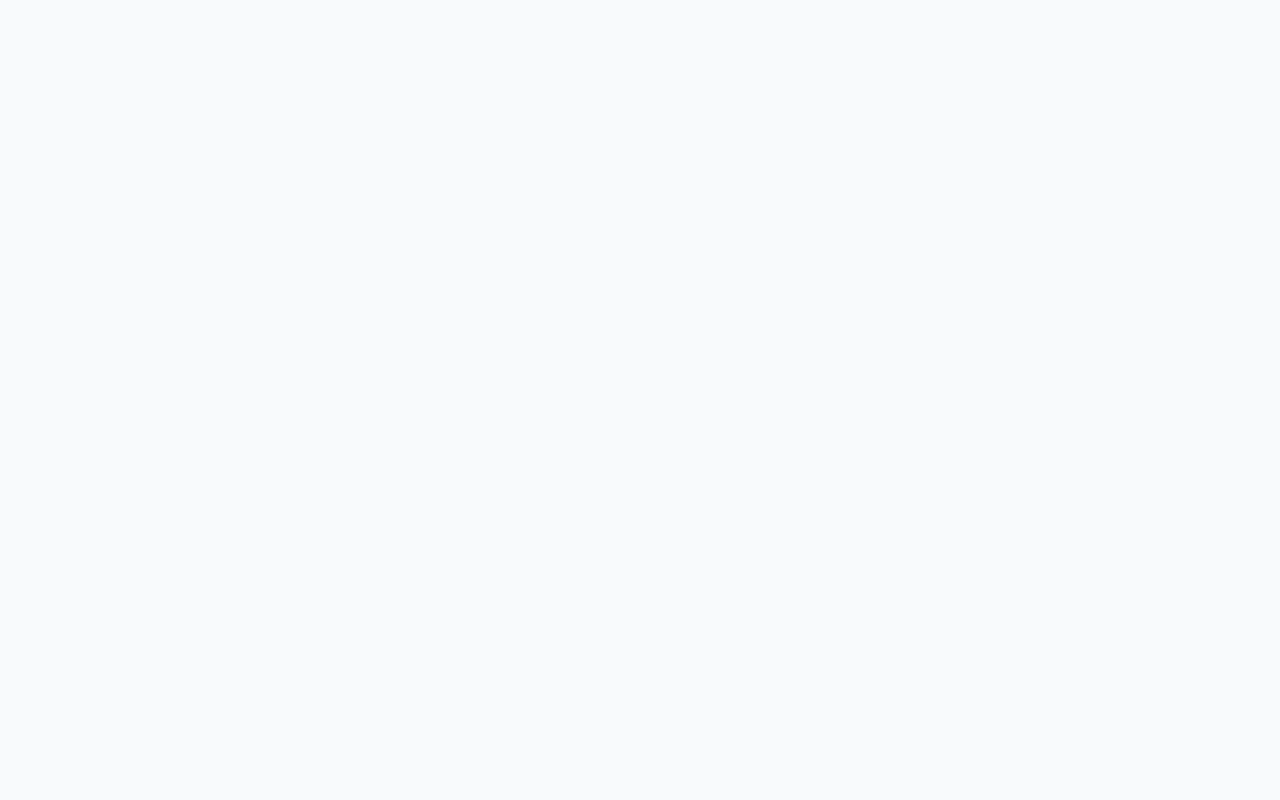
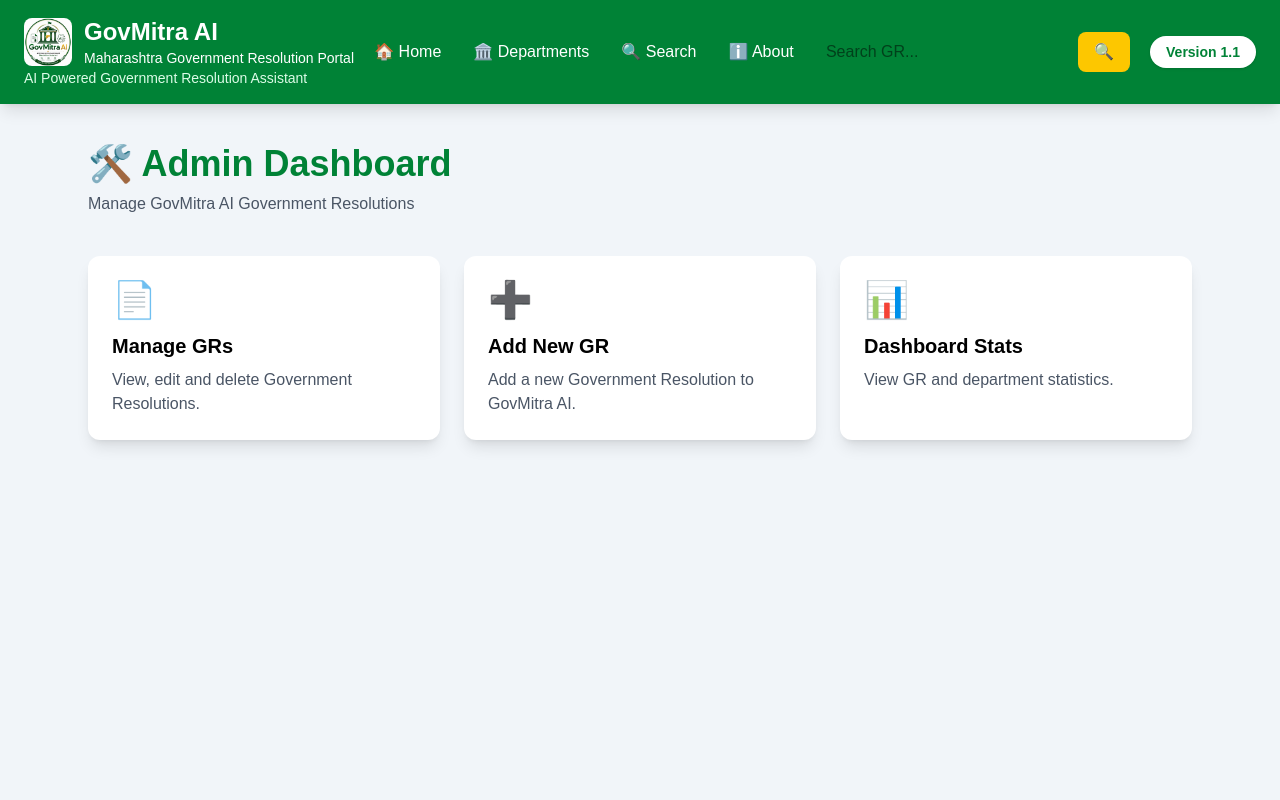
Before and after one commit to cmrathod64-ctrl/govmitra-ai, a React (Vite) app: page /admin in a window 1280 px wide. Before the commit this address had no page. Shown: the top 800 px of the page. Built offline with nearby package versions, Linux system fonts and the light colour scheme; the HTML template or start-up script is replaced by a standard one.

Commit message:
Version 1.6 - Admin Dashboard Started

```diff
--- a/src/App.jsx
+++ b/src/App.jsx
@@ -5,6 +5,7 @@ import About from "./pages/About";
 import Departments from "./pages/Departments";
 import DepartmentDetails from "./pages/DepartmentDetails";
 import Search from "./pages/Search";
+import Admin from "./pages/Admin";
 
 function App() {
   return (
@@ -14,6 +15,7 @@ function App() {
       <Route path="/departments" element={<Departments />} />
       <Route path="/departments/:name" element={<DepartmentDetails />} />
       <Route path="/search" element={<Search />} />
+      <Route path="/admin" element={<Admin />} />
 
     </Routes>
   );
--- /dev/null
+++ b/src/pages/Admin.jsx
@@ -0,0 +1,62 @@
+import Navbar from "../components/Navbar";
+import Footer from "../components/Footer";
+
+function Admin() {
+  return (
+    <>
+      <Navbar />
+
+      <div className="min-h-screen bg-slate-100">
+        <div className="max-w-6xl mx-auto px-6 py-10">
+
+          <h1 className="text-4xl font-bold text-green-700">
+            🛠️ Admin Dashboard
+          </h1>
+
+          <p className="text-gray-600 mt-2">
+            Manage GovMitra AI Government Resolutions
+          </p>
+
+          <div className="grid md:grid-cols-3 gap-6 mt-10">
+
+            <div className="bg-white rounded-xl shadow-lg p-6">
+              <div className="text-4xl">📄</div>
+              <h2 className="text-xl font-bold mt-3">
+                Manage GRs
+              </h2>
+              <p className="text-gray-600 mt-2">
+                View, edit and delete Government Resolutions.
+              </p>
+            </div>
+
+            <div className="bg-white rounded-xl shadow-lg p-6">
+              <div className="text-4xl">➕</div>
+              <h2 className="text-xl font-bold mt-3">
+                Add New GR
+              </h2>
+              <p className="text-gray-600 mt-2">
+                Add a new Government Resolution to GovMitra AI.
+              </p>
+            </div>
+
+            <div className="bg-white rounded-xl shadow-lg p-6">
+              <div className="text-4xl">📊</div>
+              <h2 className="text-xl font-bold mt-3">
+                Dashboard Stats
+              </h2>
+              <p className="text-gray-600 mt-2">
+                View GR and department statistics.
+              </p>
+            </div>
+
+          </div>
+
+        </div>
+      </div>
+
+      <Footer />
+    </>
+  );
+}
+
+export default Admin;
```
